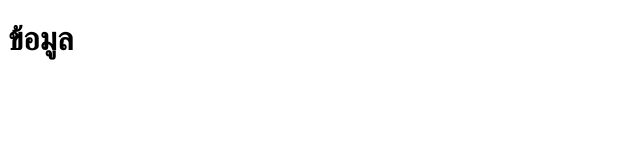
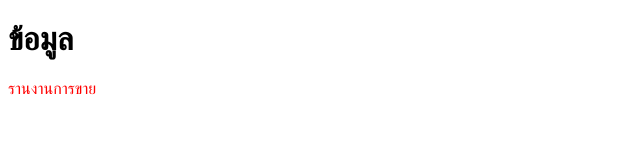
Before and after one commit to mondev123/test-1, a plain HTML site: page index.html in a window 1280 px wide. Shown: the whole page, without its empty margins (0-640 px from the left). Drawn offline with Linux system fonts and the light colour scheme.

Commit message:
add-report

```diff
--- a/index.html
+++ b/index.html
@@ -4,8 +4,14 @@
     <meta charset="UTF-8">
     <meta name="viewport" content="width=device-width, initial-scale=1.0">
     <title>Document</title>
+    <style>
+        P{
+            color: red;
+        }
+    </style>
 </head>
 <body>
     <h1>ข้อมูล</h1>
+    <p>รานงานการขาย</p>
 </body>
 </html>
```
